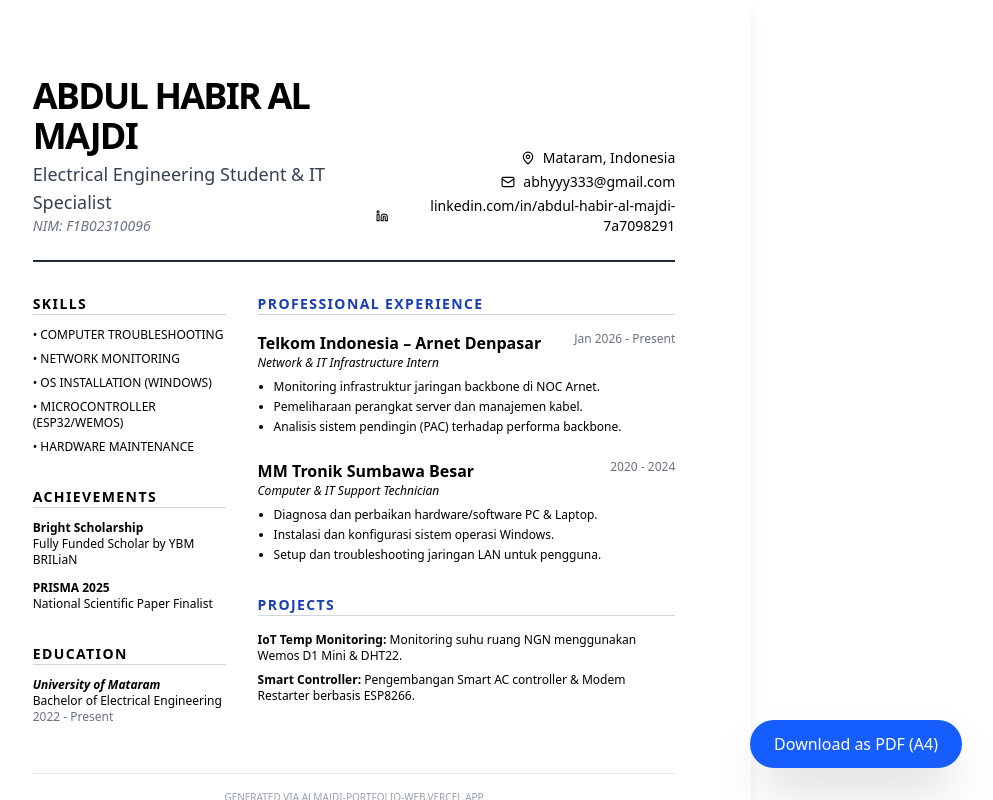
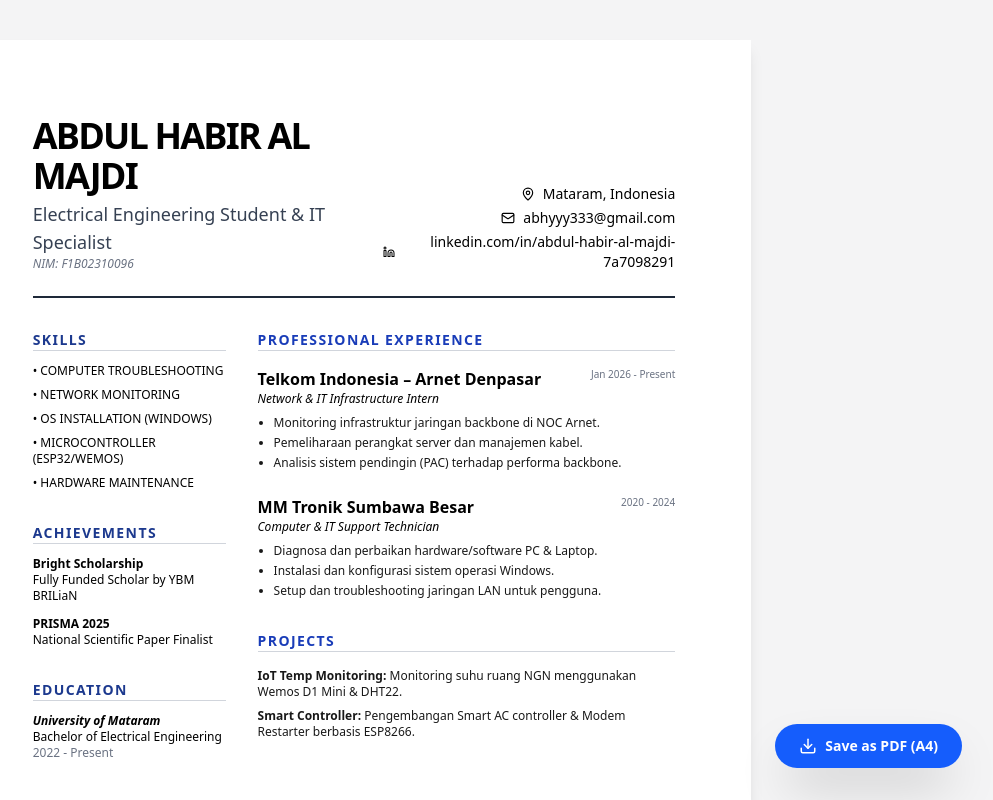
Before and after one commit to abhyyy24/abdul-habir-portfolio, a Next.js app in the folder abdul-habir-portfolio/: page /cv in a window 1280 px wide. Shown: the top 800 px of the page, without its empty margins (286-1279 px from the left). Built offline with nearby package versions, Linux system fonts and the light colour scheme.

Commit message:
perbaiki tampilan preview pdf

```diff
--- a/abdul-habir-portfolio/app/cv/page.tsx
+++ b/abdul-habir-portfolio/app/cv/page.tsx
@@ -1,33 +1,38 @@
 "use client";
 
 import React from 'react';
-import { Mail, Phone, Linkedin, Github, Globe, MapPin } from 'lucide-react';
+import { Mail, MapPin, Linkedin, Download } from 'lucide-react';
 
 export default function CVPage() {
   return (
-    <div className="bg-white min-h-screen p-0 m-0 text-black font-sans print:p-0">
-      {/* Container A4 */}
-      <div className="max-w-[210mm] mx-auto bg-white p-[20mm] min-h-[297mm] shadow-lg print:shadow-none print:max-w-full">
+    <div className="bg-zinc-100 min-h-screen p-0 md:p-10 font-sans print:bg-white print:p-0">
+      {/* Container A4 - Responsive: Di HP lebar penuh, di Desktop lebar A4 */}
+      <div className="mx-auto bg-white shadow-lg print:shadow-none
+                      w-full md:w-[210mm]
+                      min-h-screen md:min-h-[297mm]
+                      p-6 md:p-[20mm]">
 
-        {/* Header */}
-        <header className="border-b-2 border-gray-800 pb-6 mb-8 flex justify-between items-end">
+        {/* Header - Stack di Mobile, Side-by-side di Desktop */}
+        <header className="border-b-2 border-gray-800 pb-6 mb-8 flex flex-col md:flex-row justify-between items-start md:items-end gap-4">
           <div>
-            <h1 className="text-4xl font-bold uppercase tracking-tighter">Abdul Habir Al Majdi</h1>
-            <p className="text-lg font-medium text-gray-700 mt-1">Electrical Engineering Student & IT Specialist</p>
-            <p className="text-sm text-gray-500 italic">NIM: F1B02310096</p>
+            <h1 className="text-3xl md:text-4xl font-bold uppercase tracking-tighter text-black">Abdul Habir Al Majdi</h1>
+            <p className="text-base md:text-lg font-medium text-gray-700 mt-1">Electrical Engineering Student & IT Specialist</p>
+            <p className="text-xs text-gray-500 italic">NIM: F1B02310096</p>
           </div>
-          <div className="text-right text-sm space-y-1">
-            <div className="flex items-center justify-end gap-2"><MapPin size={14}/> Mataram, Indonesia</div>
-            <div className="flex items-center justify-end gap-2"><Mail size={14}/> abhyyy333@gmail.com</div>
-            <div className="flex items-center justify-end gap-2"><Linkedin size={14}/> linkedin.com/in/abdul-habir-al-majdi-7a7098291</div>
+          <div className="text-left md:text-right text-[11px] md:text-sm space-y-1 text-black">
+            <div className="flex items-center md:justify-end gap-2"><MapPin size={14}/> Mataram, Indonesia</div>
+            <div className="flex items-center md:justify-end gap-2"><Mail size={14}/> abhyyy333@gmail.com</div>
+            <div className="flex items-center md:justify-end gap-2 text-wrap"><Linkedin size={14}/> linkedin.com/in/abdul-habir-al-majdi-7a7098291</div>
           </div>
         </header>
 
-        <div className="grid grid-cols-3 gap-8">
-          {/* Kolom Kiri - Info Ringkas */}
+        {/* Body - 1 Kolom di Mobile, Grid 3 Kolom di Desktop */}
+        <div className="grid grid-cols-1 md:grid-cols-3 gap-8 text-black">
+
+          {/* Kolom Kiri / Atas */}
           <div className="col-span-1 space-y-8">
             <section>
-              <h2 className="font-bold uppercase border-b border-gray-300 mb-3 text-sm tracking-widest">Skills</h2>
+              <h2 className="font-bold uppercase border-b border-gray-300 mb-3 text-sm tracking-widest text-blue-900">Skills</h2>
               <div className="text-xs space-y-2 uppercase font-medium">
                 <p>• Computer Troubleshooting</p>
                 <p>• Network Monitoring</p>
@@ -38,7 +43,7 @@ export default function CVPage() {
             </section>
 
             <section>
-              <h2 className="font-bold uppercase border-b border-gray-300 mb-3 text-sm tracking-widest">Achievements</h2>
+              <h2 className="font-bold uppercase border-b border-gray-300 mb-3 text-sm tracking-widest text-blue-900">Achievements</h2>
               <div className="text-xs space-y-3">
                 <p><strong>Bright Scholarship</strong><br/>Fully Funded Scholar by YBM BRILiaN</p>
                 <p><strong>PRISMA 2025</strong><br/>National Scientific Paper Finalist</p>
@@ -46,7 +51,7 @@ export default function CVPage() {
             </section>
 
             <section>
-              <h2 className="font-bold uppercase border-b border-gray-300 mb-3 text-sm tracking-widest">Education</h2>
+              <h2 className="font-bold uppercase border-b border-gray-300 mb-3 text-sm tracking-widest text-blue-900">Education</h2>
               <div className="text-xs">
                 <p className="font-bold italic">University of Mataram</p>
                 <p>Bachelor of Electrical Engineering</p>
@@ -55,8 +60,8 @@ export default function CVPage() {
             </section>
           </div>
 
-          {/* Kolom Kanan - Pengalaman */}
-          <div className="col-span-2 space-y-8">
+          {/* Kolom Kanan / Bawah */}
+          <div className="col-span-1 md:col-span-2 space-y-8">
             <section>
               <h2 className="font-bold uppercase border-b border-gray-300 mb-4 text-sm tracking-widest text-blue-800">Professional Experience</h2>
 
@@ -64,10 +69,10 @@ export default function CVPage() {
                 <div>
                   <div className="flex justify-between items-start">
                     <h3 className="font-bold">Telkom Indonesia – Arnet Denpasar</h3>
-                    <span className="text-xs text-gray-500">Jan 2026 - Present</span>
+                    <span className="text-[10px] text-gray-500">Jan 2026 - Present</span>
                   </div>
                   <p className="text-xs italic mb-2">Network & IT Infrastructure Intern</p>
-                  <ul className="text-xs list-disc ml-4 space-y-1">
+                  <ul className="text-xs list-disc ml-4 space-y-1 opacity-90">
                     <li>Monitoring infrastruktur jaringan backbone di NOC Arnet.</li>
                     <li>Pemeliharaan perangkat server dan manajemen kabel.</li>
                     <li>Analisis sistem pendingin (PAC) terhadap performa backbone.</li>
@@ -77,10 +82,10 @@ export default function CVPage() {
                 <div>
                   <div className="flex justify-between items-start">
                     <h3 className="font-bold">MM Tronik Sumbawa Besar</h3>
-                    <span className="text-xs text-gray-500">2020 - 2024</span>
+                    <span className="text-[10px] text-gray-500">2020 - 2024</span>
                   </div>
                   <p className="text-xs italic mb-2">Computer & IT Support Technician</p>
-                  <ul className="text-xs list-disc ml-4 space-y-1">
+                  <ul className="text-xs list-disc ml-4 space-y-1 opacity-90">
                     <li>Diagnosa dan perbaikan hardware/software PC & Laptop.</li>
                     <li>Instalasi dan konfigurasi sistem operasi Windows.</li>
                     <li>Setup dan troubleshooting jaringan LAN untuk pengguna.</li>
@@ -91,7 +96,7 @@ export default function CVPage() {
 
             <section>
               <h2 className="font-bold uppercase border-b border-gray-300 mb-4 text-sm tracking-widest text-blue-800">Projects</h2>
-              <div className="text-xs space-y-2">
+              <div className="text-xs space-y-2 opacity-90">
                 <p><strong>IoT Temp Monitoring:</strong> Monitoring suhu ruang NGN menggunakan Wemos D1 Mini & DHT22.</p>
                 <p><strong>Smart Controller:</strong> Pengembangan Smart AC controller & Modem Restarter berbasis ESP8266.</p>
               </div>
@@ -99,18 +104,17 @@ export default function CVPage() {
           </div>
         </div>
 
-        {/* Footer CV */}
         <footer className="mt-12 pt-4 border-t border-gray-200 text-center text-[10px] text-gray-400 uppercase">
-          Generated via almajdi-portfolio-web.vercel.app
+          Generated via almajdi-portfolio.vercel.app
         </footer>
       </div>
 
-      {/* Tombol Print (Hanya muncul di layar, tidak saat di-print) */}
+      {/* Tombol Print - Tetap di pojok */}
       <button
         onClick={() => window.print()}
-        className="fixed bottom-8 right-8 bg-blue-600 text-white px-6 py-3 rounded-full shadow-2xl hover:bg-blue-700 transition-all print:hidden"
+        className="fixed bottom-8 right-8 bg-blue-600 text-white px-6 py-3 rounded-full shadow-2xl hover:bg-blue-700 transition-all print:hidden flex items-center gap-2 font-bold text-sm"
       >
-        Download as PDF (A4)
+        <Download size={18} /> Save as PDF (A4)
       </button>
     </div>
   );
```
